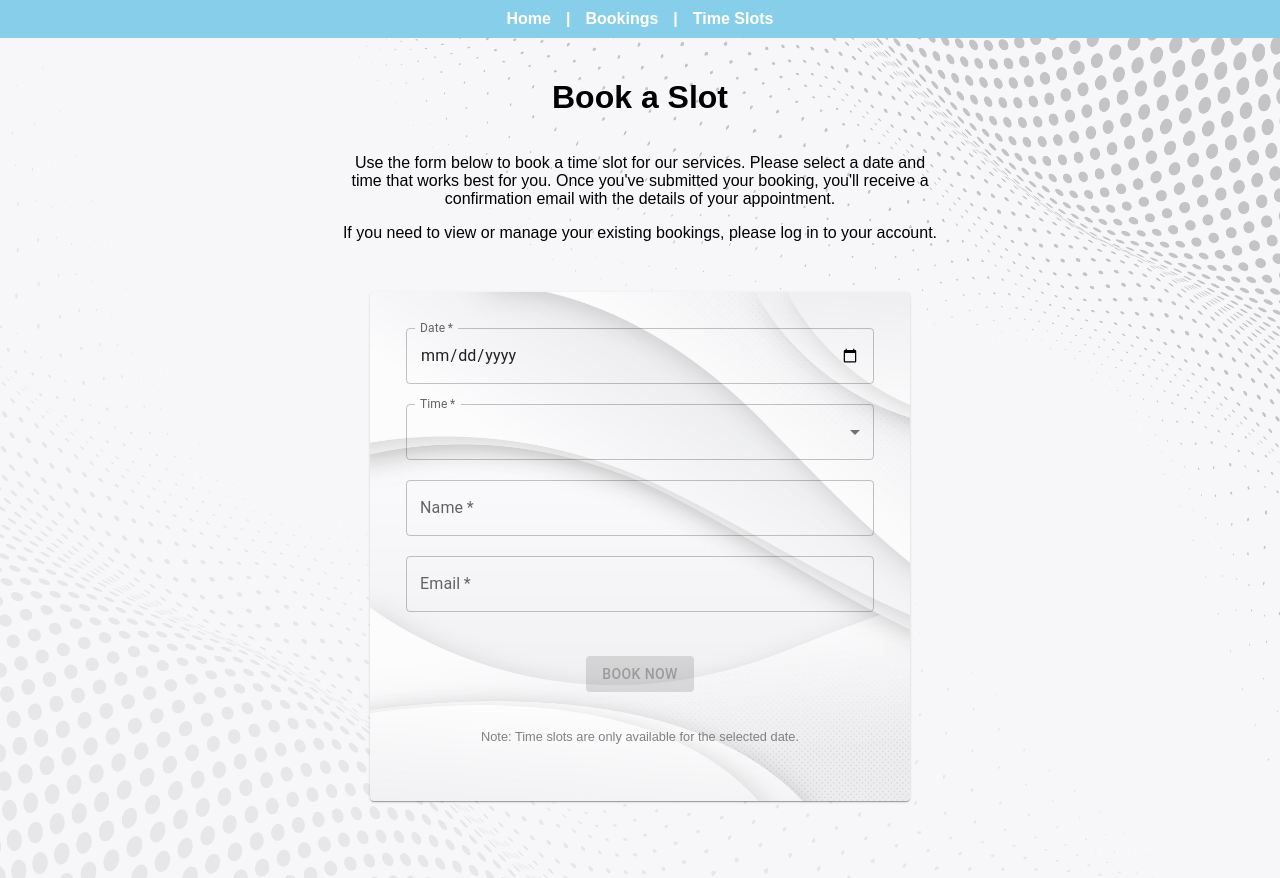
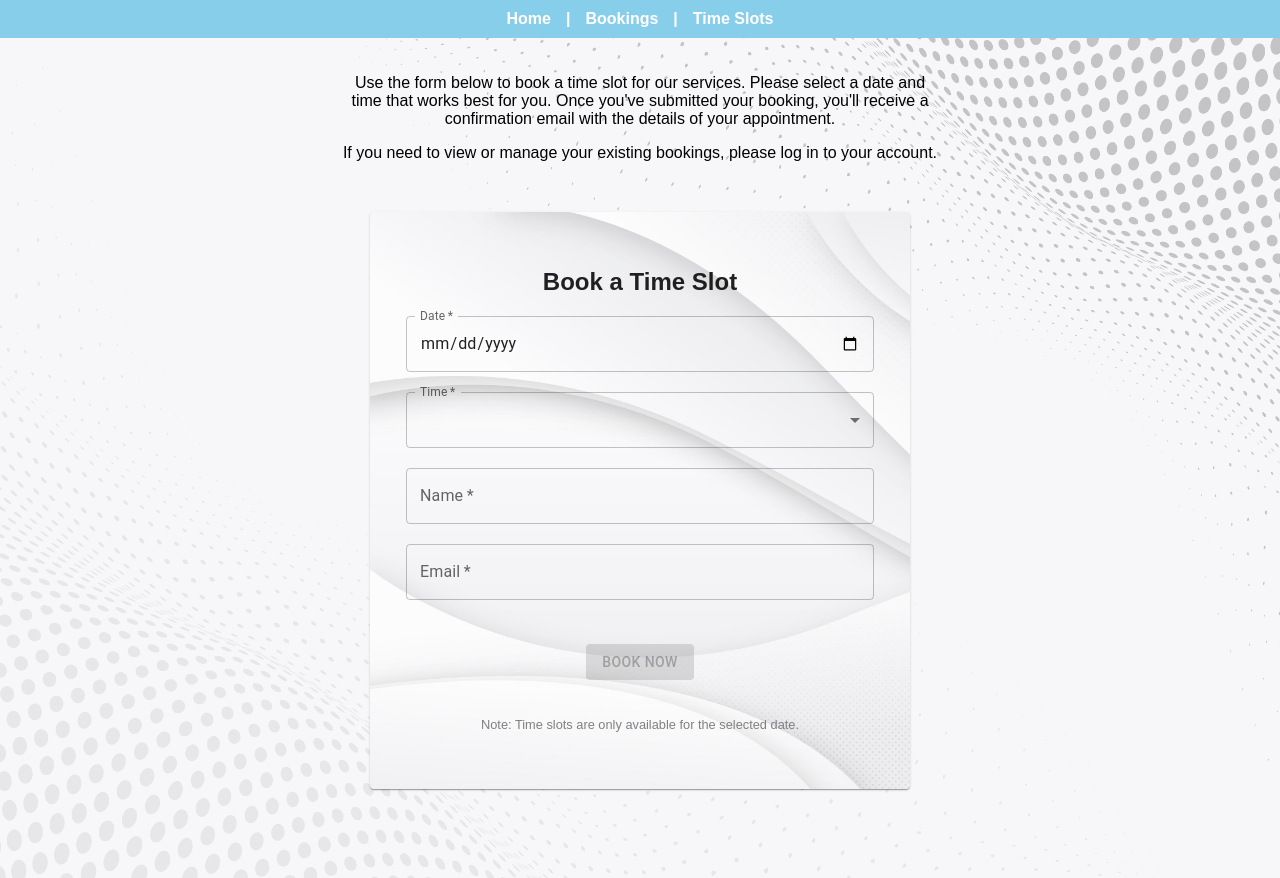
Before and after one commit to tumekie/BookingApp, a React (Create React App) app: page /bookings in a window 1280 px wide. Built offline with nearby package versions, Linux system fonts and the light colour scheme.

Commit message:
updated booking form

```diff
--- a/src/components/BookingForm.js
+++ b/src/components/BookingForm.js
@@ -64,6 +64,7 @@ function BookingForm() {
   return (
     <Card component="form" style={{ maxWidth: 500, margin: 'auto', marginTop: 50, padding: 20 , display: 'flex', flexDirection: 'column', alignItems: 'center', backgroundImage: `url(${background})`, backgroundSize: 'cover'}}>
       <CardContent>
+        <h2 style={{ display: 'flex', flexDirection: 'column', alignItems: 'center' }}>Book a Time Slot</h2>
         <TextField
           type="date"
           name="date"
--- a/src/pages/Bookings.js
+++ b/src/pages/Bookings.js
@@ -6,7 +6,7 @@ import background from '../assets/b6.jpg';
 function Bookings() {
   return (
     <div style={{ padding: '20px' , display: 'flex', flexDirection: 'column', alignItems: 'center', backgroundImage: `url(${background})`, backgroundSize: 'cover', minHeight: '100vh' }}>
-      <h1 style={{ maxWidth: 600, textAlign: 'center' }}>Book a Slot</h1>
+      {/* <h1 style={{ maxWidth: 600, textAlign: 'center' }}>Book a Slot</h1> */}
       <div>
         <p style={{ maxWidth: 600, textAlign: 'center' }}>Use the form below to book a time slot for our services. Please select a date and time that works best for you. Once you've submitted your booking, you'll receive a confirmation email with the details of your appointment.</p>
         <p style={{ maxWidth: 600, textAlign: 'center' }}>If you need to view or manage your existing bookings, please log in to your account.</p>
```
